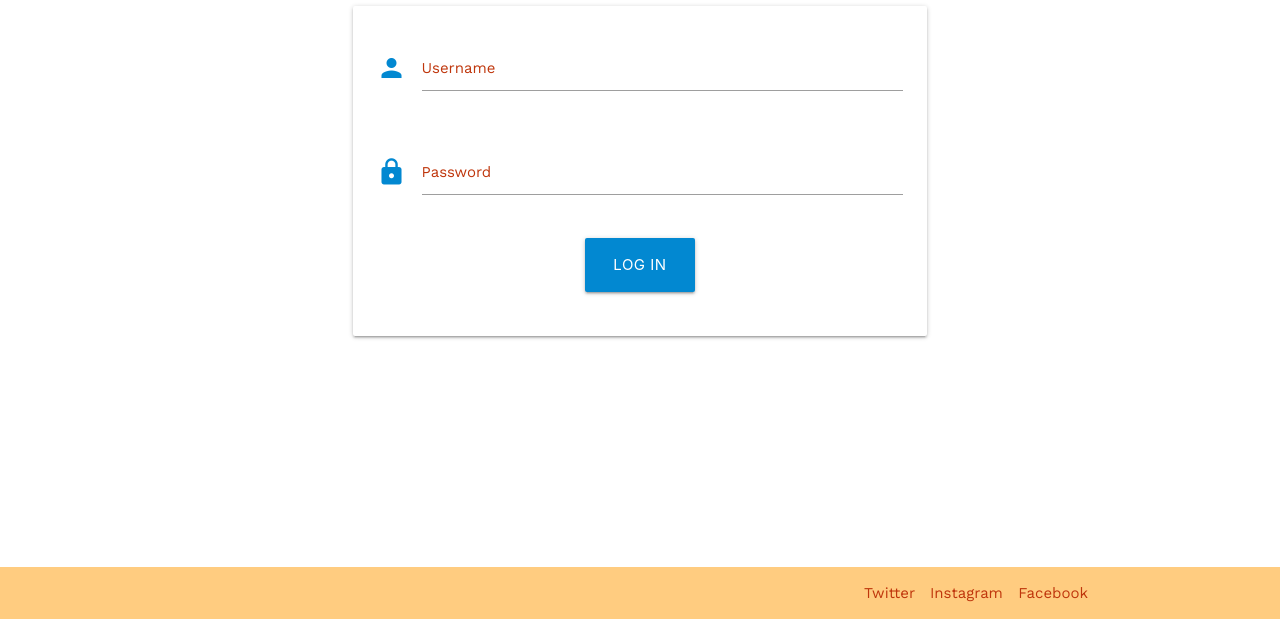
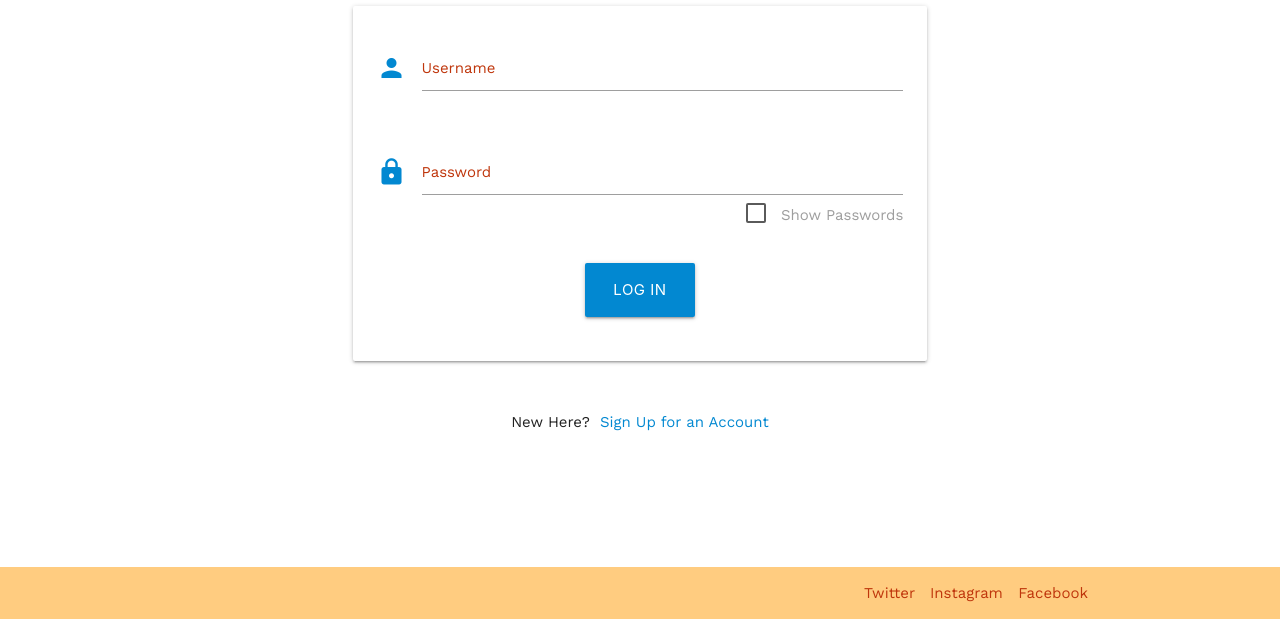
Before and after one commit to Hayley-Woodhouse/milestone-3-project, a Flask app: template dw_fan_site/templates/login.html in a window 1280 px wide. Shown: the part 181-800 px from the top of the page. Run offline with Flask 2, Linux system fonts and the light colour scheme; the template is opened without the code that fills it, so the values that code supplies are empty.

Commit message:
added show password checkbox

```diff
--- a/dw_fan_site/templates/login.html
+++ b/dw_fan_site/templates/login.html
@@ -10,16 +10,22 @@
             <div class="row">
 				<div class="input-field col s12">
 					<i class="material-icons prefix light-blue-text text-darken-2">person</i>
-					<input id="username" name="username" type="text" minlength="5" maxlength="15" pattern="^[a-zA-Z0-9]{5,15}$" class="validate" required>
-					<label class="deep-orange-text text-darken-4" for="username">Username</label>
+					<input id="email_user" name="email_user" type="text" minlength="1" maxlength="50" class="validate" required>
+					<label class="deep-orange-text text-darken-4" for="email_user">Username</label>
 				</div>
             </div>
             <!-- passowrd -->
             <div class="row">
                 <div class="input-field col s12">
 					<i class="material-icons prefix light-blue-text text-darken-2">lock</i>
-                    <input id="password" name="password" type="password" minlength="5" maxlength="15" pattern="^[a-zA-Z0-9]{5,15}$" class="validate" required>
-                    <label class="deep-orange-text text-darken-4" for="password">Password</label>
+                    <input id="password_user" name="password_user" type="password" minlength="1" maxlength="200" class="validate" required>
+                    <label class="deep-orange-text text-darken-4" for="password_user">Password</label>
+                    <div class="right">
+                        <label>
+                            <input type="checkbox" class="filled-in" onclick="showPasswords()">
+                            <span>Show Passwords</span>
+                        </label>
+                    </div>
                 </div>
             </div>
             <div class="row">
@@ -33,13 +39,13 @@
     </form>
 </div>
 
-    <!-- <div class="row">
-        <div class="col s12">
-            <p class="center-align">
-                New Here?
-                <a href="{{ url_for('sign_up') }}" class="light-blue-text text-darken-4">Register Account</a>
-            </p>
-        </div>
-    </div> -->
+<div class="row">
+    <div class="col s12">
+        <p class="center-align">
+            New Here?
+            <a href="{{ url_for('sign_up') }}" class="light-blue-text text-darken-2">Sign Up for an Account</a>
+        </p>
+    </div>
+</div>
 
 {% endblock %}
```
